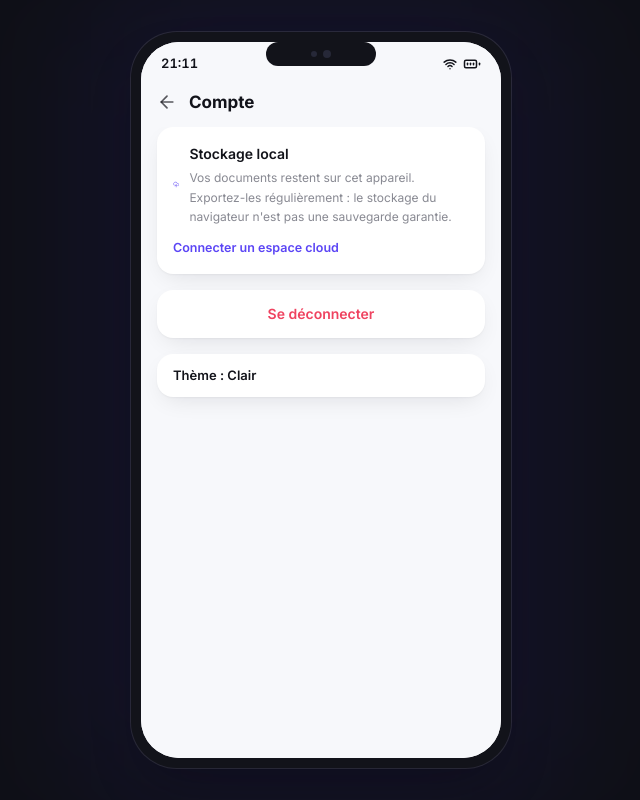
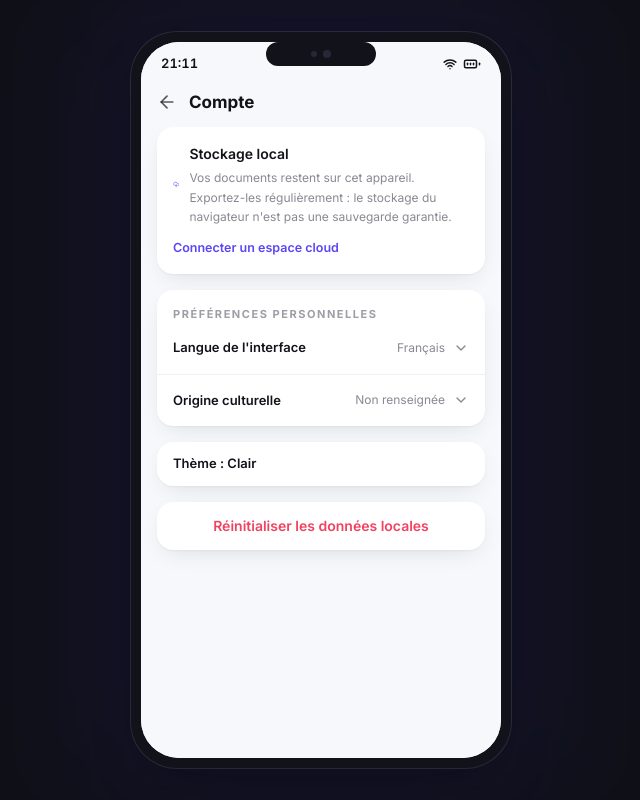
Before and after one commit to Manasse-tech/Doc-Suite, a React (Vite) app: page / in a window 1280 px wide. Both pictures are taken after a click on the button "EK". Shown: the whole page, without its empty margins (319-959 px from the left). Built offline with nearby package versions, Linux system fonts and the light colour scheme.

Commit message:
Add account language and cultural preferences

```diff
--- a/src/screens/AccountScreen.tsx
+++ b/src/screens/AccountScreen.tsx
@@ -1,4 +1,4 @@
-import { ArrowLeft, CloudUpload } from 'lucide-react'
+import { ArrowLeft, CloudUpload, ChevronDown, Check } from 'lucide-react'
 import { useState } from 'react'
 import StatusBar from '../components/StatusBar'
 import type { ToastTone } from '../components/Toast'
@@ -14,6 +14,27 @@ interface AccountScreenProps {
 
 export default function AccountScreen({ onBack, onLogout, theme, onThemeChange, onNotify }: AccountScreenProps) {
   const [confirmLogout, setConfirmLogout] = useState(false)
+  const [language, setLanguage] = useState(() => localStorage.getItem('docsuite-language') || 'Français')
+  const [ethnicity, setEthnicity] = useState(() => localStorage.getItem('docsuite-ethnicity') || 'Non renseignée')
+  const [openPreference, setOpenPreference] = useState<'language' | 'ethnicity' | null>(null)
+
+  const updatePreference = (key: 'language' | 'ethnicity', value: string) => {
+    if (key === 'language') {
+      setLanguage(value)
+      localStorage.setItem('docsuite-language', value)
+    } else {
+      setEthnicity(value)
+      localStorage.setItem('docsuite-ethnicity', value)
+    }
+    setOpenPreference(null)
+    onNotify('Préférence enregistrée.', 'success')
+  }
+
+  const preferences = {
+    language: ['Français', 'English', 'Español', 'Português', 'Deutsch', 'Italiano', 'العربية', '中文简体', '日本語', 'Nouchi'],
+    ethnicity: ['Non renseignée', 'Baoulé', 'Bété', 'Dida', 'Gouro', 'Sénoufo', 'Dioula', 'Agni', 'Abron', 'Attié', 'Wê', 'Autre'],
+  }
+
   return (
     <div className="flex flex-col h-full bg-paper-50">
       <StatusBar />
@@ -38,11 +59,24 @@ export default function AccountScreen({ onBack, onLogout, theme, onThemeChange,
           </button>
         </div>
 
-        <button onClick={() => setConfirmLogout(true)} className="w-full h-12 rounded-2xl bg-white shadow-card text-[14px] font-semibold text-rose-500">
-          Se déconnecter
-        </button>
+        <section className="rounded-2xl bg-white shadow-card overflow-hidden">
+          <p className="px-4 pt-4 text-[11px] font-bold uppercase tracking-[0.14em] text-ink-800/45">Préférences personnelles</p>
+          <button onClick={() => setOpenPreference(openPreference === 'language' ? null : 'language')} className="flex w-full items-center justify-between px-4 py-4 text-left">
+            <span className="text-[13px] font-semibold text-ink-950">Langue de l&apos;interface</span>
+            <span className="flex items-center gap-2 text-[12px] text-ink-800/55">{language}<ChevronDown size={16} className={openPreference === 'language' ? 'rotate-180' : ''} /></span>
+          </button>
+          {openPreference === 'language' && <div className="grid grid-cols-2 gap-2 border-t border-paper-100 px-4 pb-4 pt-3">{preferences.language.map((item) => <button key={item} onClick={() => updatePreference('language', item)} className="flex items-center justify-between rounded-xl bg-paper-50 px-3 py-2.5 text-left text-[12px] font-semibold text-ink-950">{item}{language === item && <Check size={14} className="text-iris-500" />}</button>)}</div>}
+          <button onClick={() => setOpenPreference(openPreference === 'ethnicity' ? null : 'ethnicity')} className="flex w-full items-center justify-between border-t border-paper-100 px-4 py-4 text-left">
+            <span className="text-[13px] font-semibold text-ink-950">Origine culturelle</span>
+            <span className="flex items-center gap-2 text-[12px] text-ink-800/55">{ethnicity}<ChevronDown size={16} className={openPreference === 'ethnicity' ? 'rotate-180' : ''} /></span>
+          </button>
+          {openPreference === 'ethnicity' && <div className="grid grid-cols-2 gap-2 border-t border-paper-100 px-4 pb-4 pt-3">{preferences.ethnicity.map((item) => <button key={item} onClick={() => updatePreference('ethnicity', item)} className="flex items-center justify-between rounded-xl bg-paper-50 px-3 py-2.5 text-left text-[12px] font-semibold text-ink-950">{item}{ethnicity === item && <Check size={14} className="text-iris-500" />}</button>)}</div>}
+        </section>
         <button onClick={() => onThemeChange(theme === 'light' ? 'dark' : 'light')} className="w-full rounded-2xl bg-white px-4 py-3 text-left text-[13px] font-semibold text-ink-950 shadow-card">
           Thème : {theme === 'light' ? 'Clair' : 'Sombre'}
+        </button>
+        <button onClick={() => setConfirmLogout(true)} className="w-full h-12 rounded-2xl bg-white shadow-card text-[14px] font-semibold text-rose-500">
+          Réinitialiser les données locales
         </button>
       </div>
       <ConfirmDialog
```
